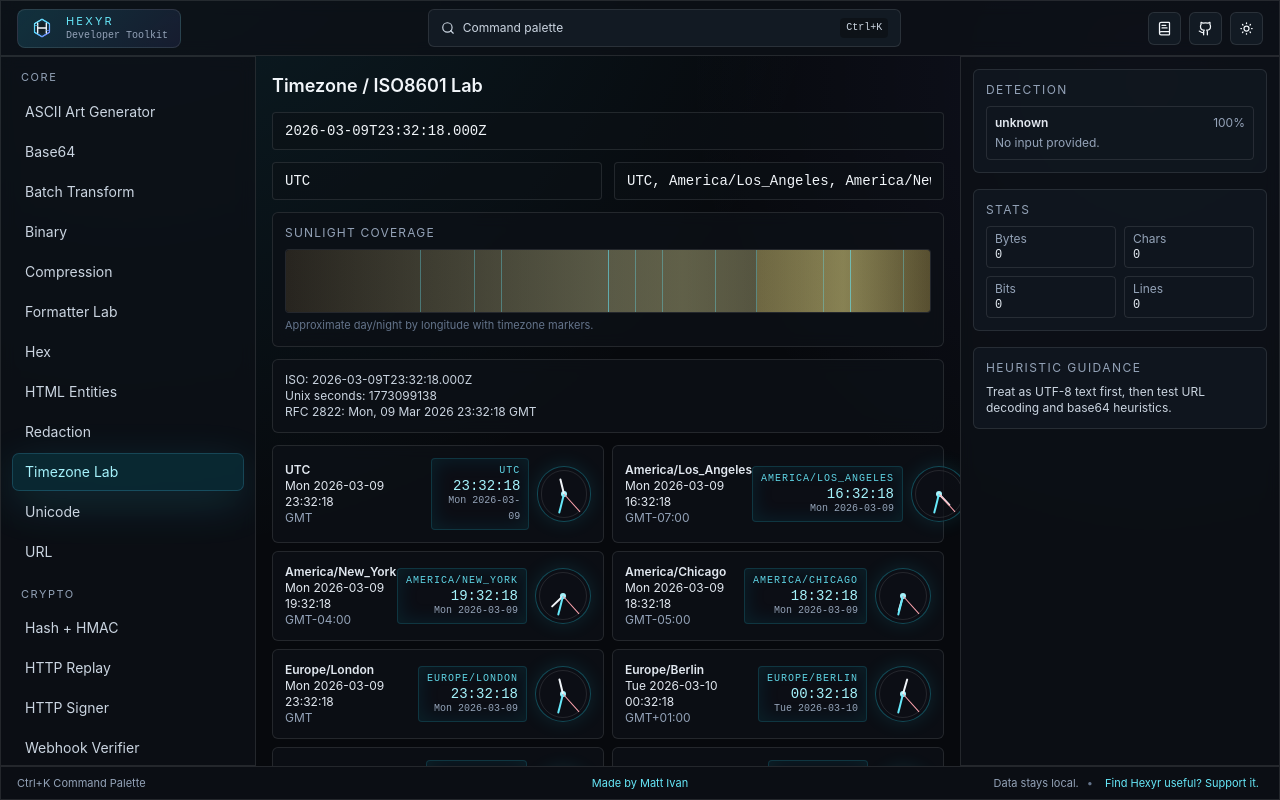
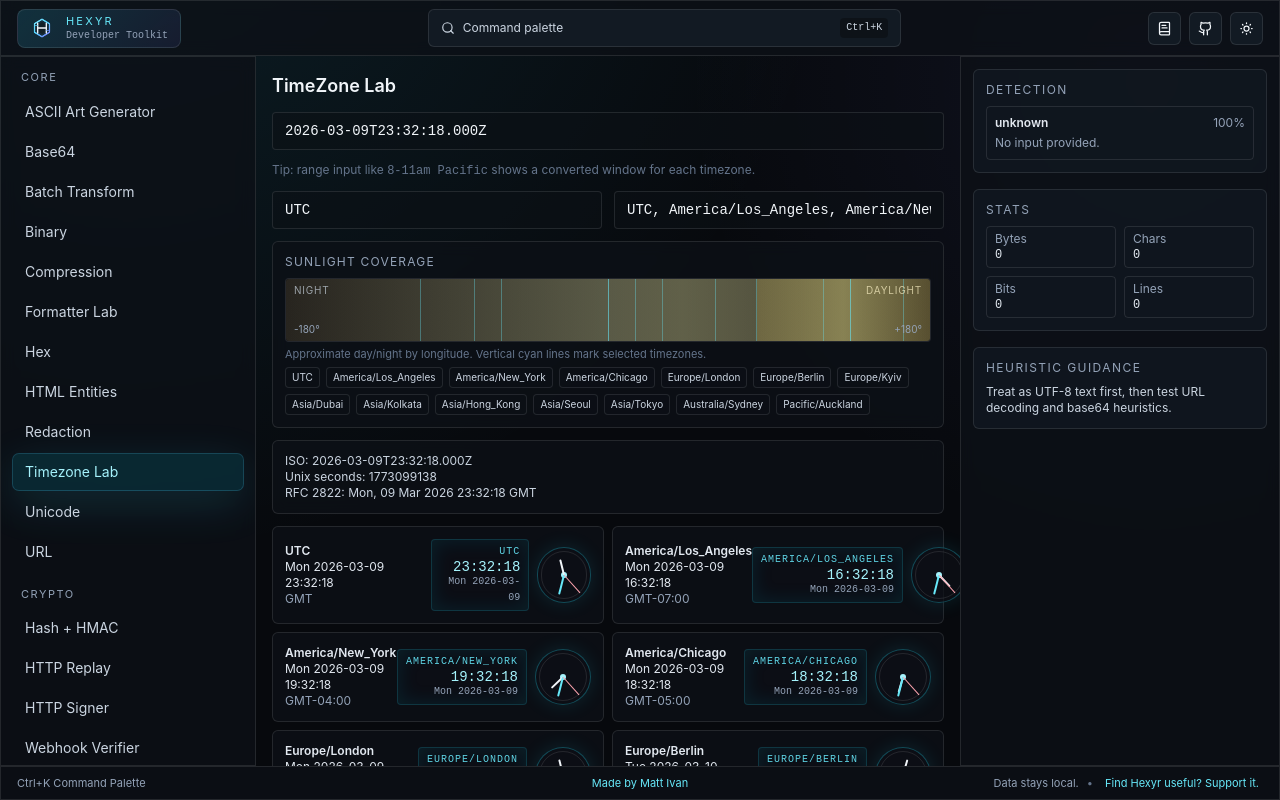
Before and after one commit to neuralnexus/hexyr, a React (Vite) app: page /tool/timezone in a window 1280 px wide. Built offline with nearby package versions, Linux system fonts and the light colour scheme.

Commit message:
improve timezone lab map labels and range input guidance

```diff
--- a/src/app/features/timezone/TimezoneLabPage.tsx
+++ b/src/app/features/timezone/TimezoneLabPage.tsx
@@ -77,8 +77,19 @@
             );
           })}
         </div>
+        <div className="absolute left-2 top-1 text-[10px] uppercase tracking-[0.08em] text-slate-300/70">Night</div>
+        <div className="absolute right-2 top-1 text-[10px] uppercase tracking-[0.08em] text-amber-100/70">Daylight</div>
+        <div className="absolute left-2 bottom-1 text-[10px] text-slate-400">-180°</div>
+        <div className="absolute right-2 bottom-1 text-[10px] text-slate-400">+180°</div>
       </div>
-      <p className="mt-1 text-[11px] text-slate-500">Approximate day/night by longitude with timezone markers.</p>
+      <p className="mt-1 text-[11px] text-slate-500">Approximate day/night by longitude. Vertical cyan lines mark selected timezones.</p>
+      <div className="mt-1 flex flex-wrap gap-1.5">
+        {zones.map((zone) => (
+          <span key={zone.zone} className="rounded border border-white/10 bg-surface-900/50 px-1.5 py-0.5 text-[10px] text-slate-300">
+            {zone.zone}
+          </span>
+        ))}
+      </div>
     </div>
   );
 }
@@ -117,8 +128,9 @@
 
   return (
     <section className="animate-rise space-y-3">
-      <h1 className="text-lg font-semibold text-slate-100">Timezone / ISO8601 Lab</h1>
-      <input className="focus-ring w-full rounded border border-white/10 bg-surface-900/60 px-3 py-2 font-mono text-sm" value={input} onChange={(e) => setInput(e.target.value)} placeholder="ISO/unix/wall time, or natural text like 'noon India time' or '8-11am Pacific'" />
+      <h1 className="text-lg font-semibold text-slate-100">TimeZone Lab</h1>
+      <input className="focus-ring w-full rounded border border-white/10 bg-surface-900/60 px-3 py-2 font-mono text-sm" value={input} onChange={(e) => setInput(e.target.value)} placeholder="Time input (supports ranges): 11am-3pm PST, noon India time, 2026-03-10T18:00:00Z" />
+      <p className="text-xs text-slate-500">Tip: range input like <code>8-11am Pacific</code> shows a converted window for each timezone.</p>
       <div className="grid gap-3 lg:grid-cols-2">
         <input className="focus-ring w-full rounded border border-white/10 bg-surface-900/60 px-3 py-2 font-mono text-sm" value={sourceZone} onChange={(e) => setSourceZone(e.target.value)} placeholder="Source timezone for wall time (e.g. America/New_York)" />
         <input className="focus-ring w-full rounded border border-white/10 bg-surface-900/60 px-3 py-2 font-mono text-sm" value={zonesText} onChange={(e) => setZonesText(e.target.value)} placeholder="Comma-separated output zones" />
```
